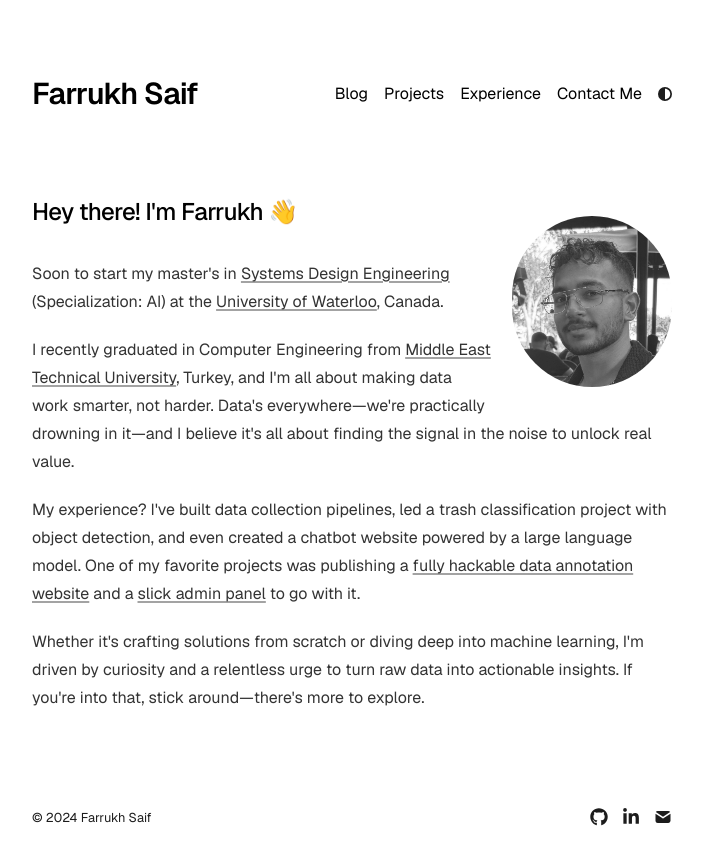
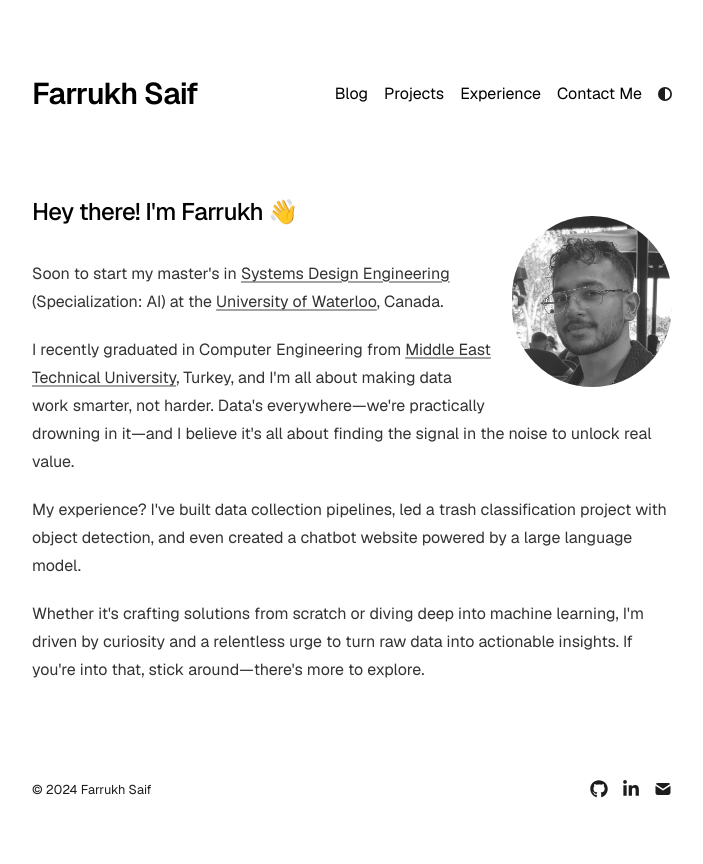
Before and after one commit to farrukh-saif/Portfolio, a Next.js app: page / in a window 1280 px wide. Shown: the top 864 px of the page, without its empty margins (288-991 px from the left). Built offline with nearby package versions, Linux system fonts and the light colour scheme.

Commit message:
Change website name, edit about

```diff
--- a/app/config.ts
+++ b/app/config.ts
@@ -1,5 +1,6 @@
 export const metaData = {
   baseUrl: "https://nextfolio-template.vercel.app/",
+  websiteTitle: "Farrukh Saif - Your Next Hire",
   title: "Farrukh Saif",
   name: "Farrukh Saif",
   ogImage: "face-pic.jpg",
--- a/app/layout.tsx
+++ b/app/layout.tsx
@@ -12,7 +12,7 @@ import { metaData } from "./config";
 export const metadata: Metadata = {
   metadataBase: new URL(metaData.baseUrl),
   title: {
-    default: metaData.title,
+    default: metaData.websiteTitle,
     template: `%s | ${metaData.title}`,
   },
   description: metaData.description,
--- a/app/page.tsx
+++ b/app/page.tsx
@@ -37,10 +37,7 @@ export default function Page() {
         </p>
         <p>
           My experience? I've built data collection pipelines, led a trash classification project with object detection,
-          and even created a chatbot website powered by a large language model. One of my favorite projects was publishing a  {" "}
-          <a href="https://github.com/farrukh-saif/Image-Annotation-Tool" target="_blank">fully hackable data annotation website</a>
-          {" "} and a {" "}
-          <a href="https://github.com/farrukh-saif/Admin-Panel" target="_blank">slick admin panel</a> to go with it.
+          and even created a chatbot website powered by a large language model.
         </p>
         <p>
           Whether it's crafting solutions from scratch or diving deep into machine learning, I'm driven by curiosity
```
